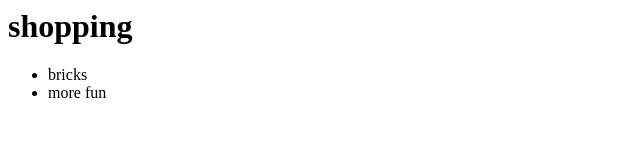
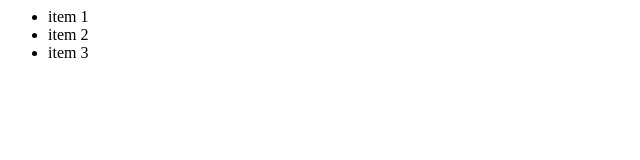
Before and after one commit to shawntsai/datastructure, a plain HTML site: page index.html in a window 1280 px wide. Shown: the whole page, without its empty margins (0-640 px from the left). Drawn offline with Linux system fonts and the light colour scheme.

Commit message:
index changed

```diff
--- a/index.html
+++ b/index.html
@@ -1,6 +1,11 @@
-
-<h1> shopping</h1>
-<ul>
-	<li>bricks</li>
-	<li>more fun</li>
-</ul>
+<html>
+<body>
+	<module-one>
+		<ul>
+			<li>item 1</li>
+			<li>item 2</li>
+			<li>item 3</li>
+		</ul>
+	</module-one>
+</body>
+</html>
```
